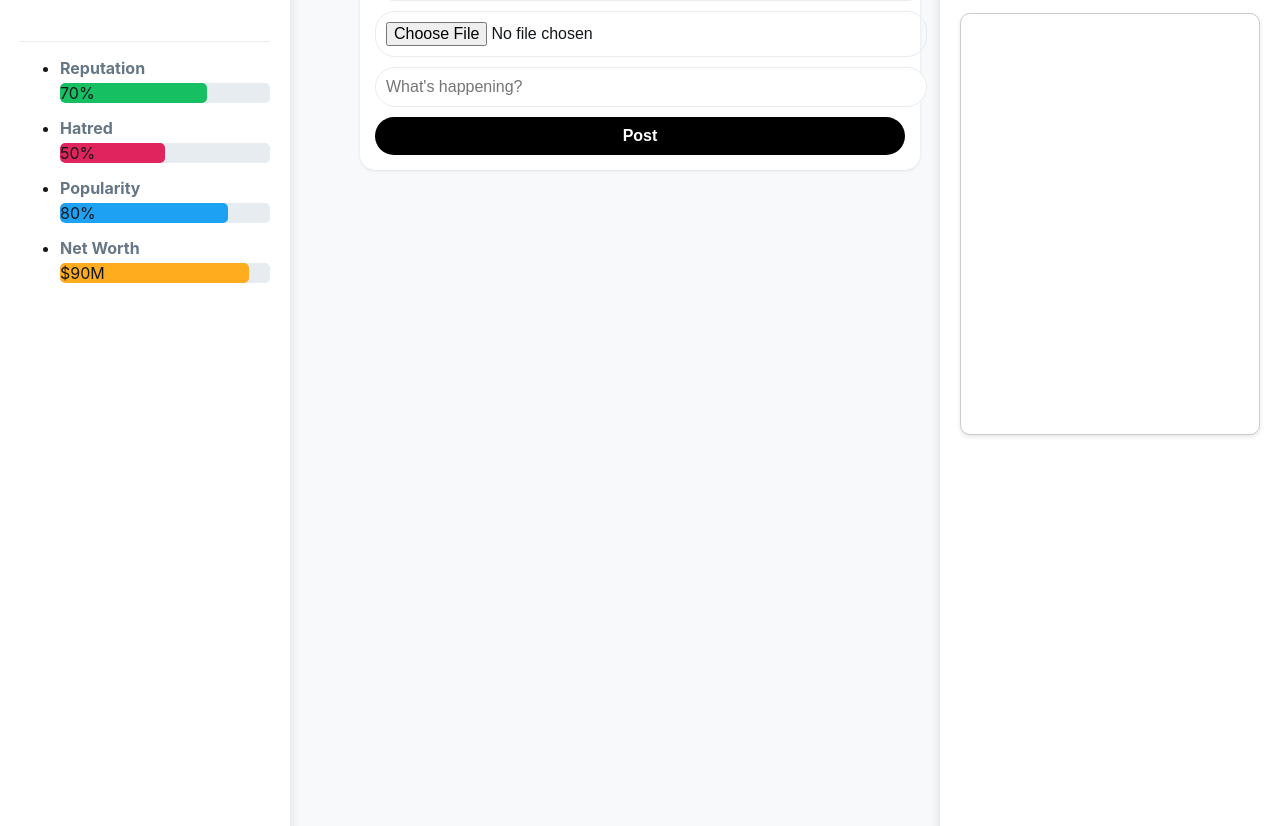
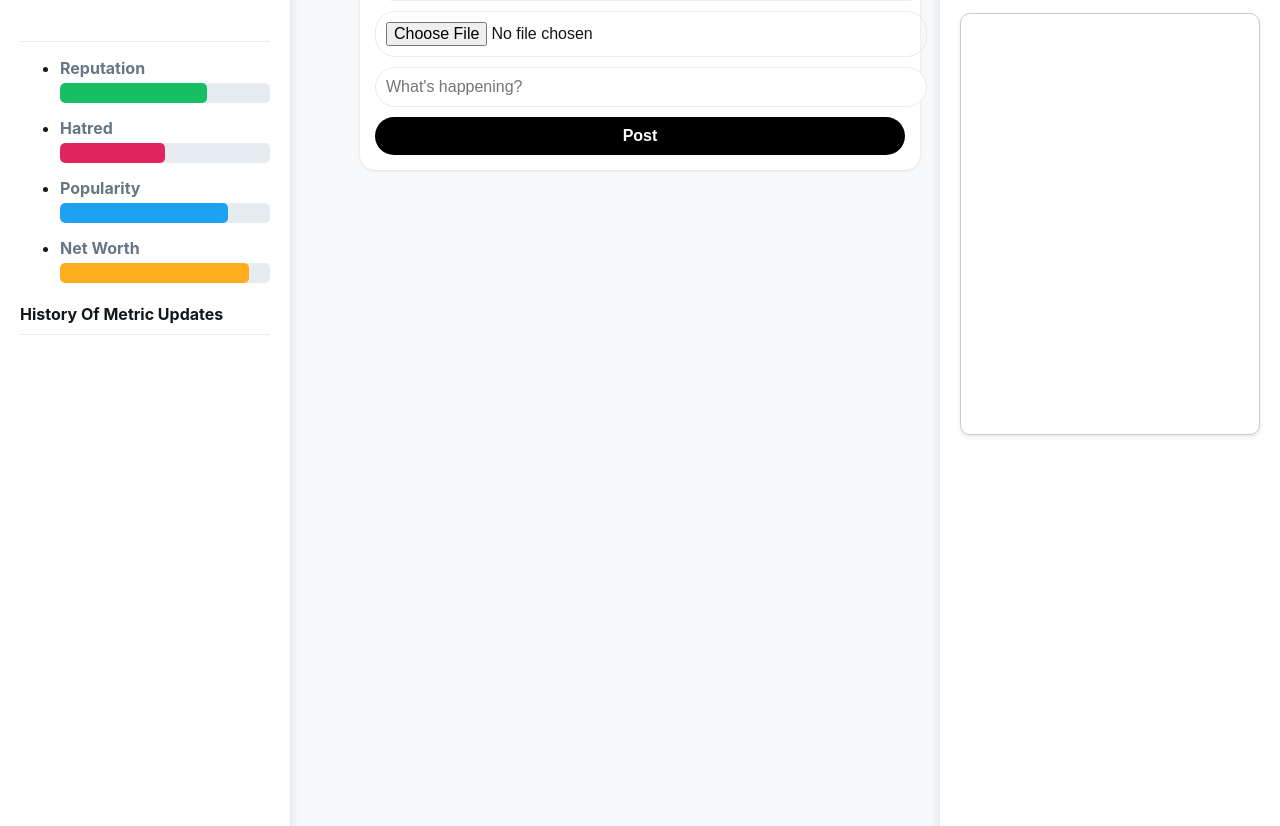
Before and after one commit to AngeloSingh/TrainOfThought, a Django app: page /index/ in a window 1280 px wide. Shown: the part 74-900 px from the top of the page. Run offline with Django 5.2, Linux system fonts and the light colour scheme.

Commit message:
feat(index): adding a history of metric updates to sidebar

```diff
--- a/TrainOfThought/TrainOfThought/templates/TrainOfThought/index.html
+++ b/TrainOfThought/TrainOfThought/templates/TrainOfThought/index.html
@@ -131,28 +131,34 @@
                 <li>
                     <div class="stat-label">Reputation</div>
                     <div class="progress">
-                        <div class="progress-bar bg-success" id="reputation" role="progressbar" style="width: 70%;" aria-valuenow="70" aria-valuemin="0" aria-valuemax="100">70%</div>
+                        <div class="progress-bar bg-success" id="reputation" role="progressbar" style="width: 70%;" aria-valuenow="70" aria-valuemin="0" aria-valuemax="100"></div>
                     </div>
                 </li>
                 <li>
                     <div class="stat-label">Hatred</div>
                     <div class="progress">
-                        <div class="progress-bar bg-danger" id="hatred" role="progressbar" style="width: 50%;" aria-valuenow="50" aria-valuemin="0" aria-valuemax="100">50%</div>
+                        <div class="progress-bar bg-danger" id="hatred" role="progressbar" style="width: 50%;" aria-valuenow="50" aria-valuemin="0" aria-valuemax="100"></div>
                     </div>
                 </li>
                 <li>
                     <div class="stat-label">Popularity</div>
                     <div class="progress">
-                        <div class="progress-bar bg-info" id="popularity" role="progressbar" style="width: 80%;" aria-valuenow="80" aria-valuemin="0" aria-valuemax="100">80%</div>
+                        <div class="progress-bar bg-info" id="popularity" role="progressbar" style="width: 80%;" aria-valuenow="80" aria-valuemin="0" aria-valuemax="100"></div>
                     </div>
                 </li>
                 <li>
                     <div class="stat-label">Net Worth</div>
                     <div class="progress">
-                        <div class="progress-bar bg-warning" id="networth" role="progressbar" style="width: 90%;" aria-valuenow="90" aria-valuemin="0" aria-valuemax="100">$90M</div>
+                        <div class="progress-bar bg-warning" id="networth" role="progressbar" style="width: 90%;" aria-valuenow="90" aria-valuemin="0" aria-valuemax="100"></div>
                     </div>
                 </li>
             </ul>
+            <div>
+                <h4> History Of Metric Updates </h4>
+                <ul id="metric-history">
+                    <!-- Metric updates will be added here -->
+                </ul>
+            </div>
         </div>
         <div class="right-fixed">
             <h4>Feed</h4>
@@ -381,7 +387,6 @@
 
                     if (data.posts && data.posts.length > 0) {
                         let delay = 1000;
-                        // Print out data.posts
                         console.log(data.posts);
                         data.posts.forEach(post => {
                             setTimeout(() => {
@@ -399,7 +404,6 @@
             }
         }
 
-        // Function to fetch new posts from the backend
         async function fetchNewPosts() {
             const numPosts = Math.floor(Math.random() * 3) + 1;
             try {
@@ -426,6 +430,30 @@
             }
         }
 
+        function handleMetricChange(initialValue, newValue, metricName) {
+    let change = newValue - initialValue;
+
+
+    if (!isNaN(change) && change !== null && isFinite(change)) {
+
+        let changeElement = document.createElement('li');
+
+
+        changeElement.innerText = metricName + " Change: " + Math.abs(change);
+
+        if (change > 0) {
+            changeElement.style.color = 'green';
+        } else {
+            changeElement.style.color = 'red';
+        }
+
+
+        document.getElementById('metric-history').appendChild(changeElement);
+    } else {
+        console.error("Invalid " + metricName + " change detected:", change);
+    }
+}
+
         async function fetchMetrics() {
             const response =  fetch('http://127.0.0.1:8000/get_metrics/'
             ,{
@@ -435,12 +463,26 @@
                     'X-CSRFToken': document.querySelector("[name=csrfmiddlewaretoken]").value
                 }
             }).then(response => response.json()).then((data) => {
+
+                let initialRep = Number(document.getElementById('reputation').innerText);
+                let initialHatred = Number(document.getElementById('hatred').innerText);
+                let initialPopularity = Number(document.getElementById('popularity').innerText);
+                let initialNetworth = Number(document.getElementById('networth').innerText);
+
                 document.getElementById('character-name').innerText = data.me;
                 document.getElementById('reputation').innerText = "Reputation " + data.metrics.reputation;
                 document.getElementById('hatred').innerText = "Hatred " + data.metrics.hatred;
                 document.getElementById('popularity').innerText = "Popularity " +  data.metrics.popularity;
                 document.getElementById('networth').innerText = "Networth " + data.metrics.networth;
                 document.getElementById('profile-picture').src = data.image;
+
+                let repChanges = document.createElement('li');
+
+                let repChange = initialRep - Number(data.metrics.reputation);
+                handleMetricChange(initialRep, Number(data.metrics.reputation), "Reputation");
+                handleMetricChange(initialHatred, Number(data.metrics.hatred), "Hatred");
+                handleMetricChange(initialPopularity, Number(data.metrics.popularity), "Popularity");
+                handleMetricChange(initialNetworth, Number(data.metrics.networth), "Networth");
             });
         }
         // Function to periodically fetch new posts
```
